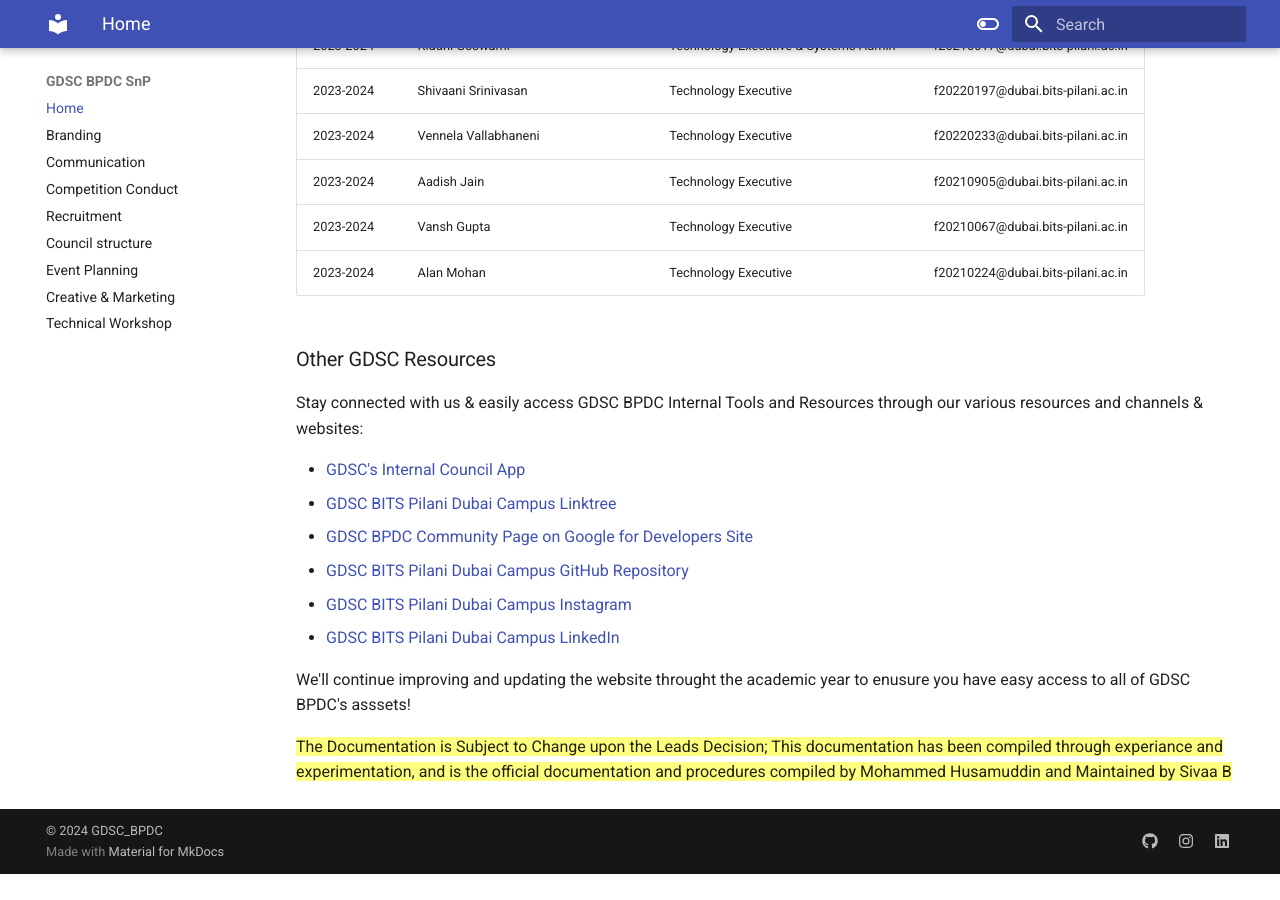
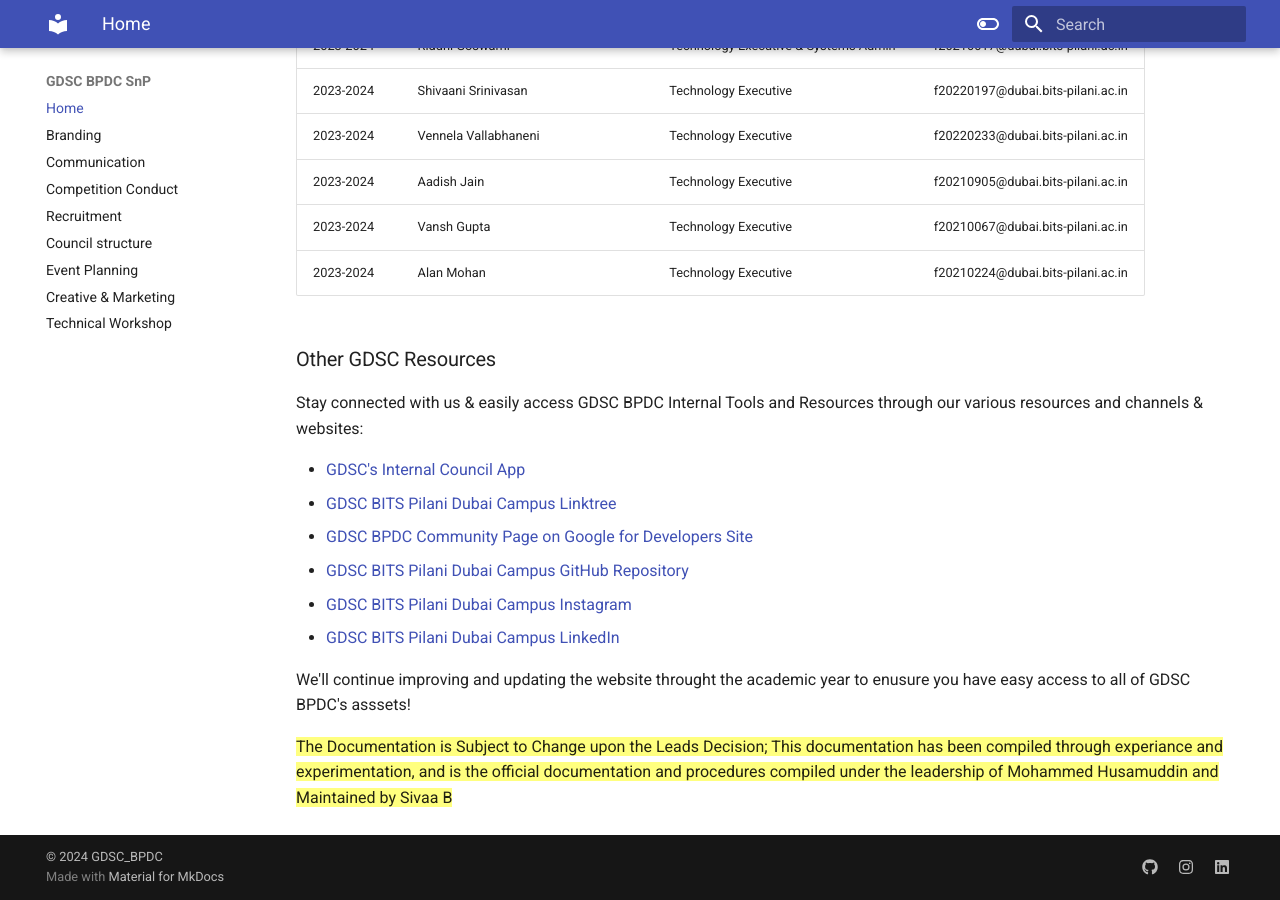
Before and after one commit to gdscbpdc/GDSC-SnP, an MkDocs documentation site: the page built from docs/index.md, in a window 1280 px wide and 900 px high, scrolled down 1954 px. Built offline with MkDocs 1.6.1 and Material for MkDocs 9.7.7, drawn with Linux system fonts in a browser that asks for light colours; before the commit the page ends 2828 px from its top, so only the background shows below that.

Commit message:
Update index.md

```diff
--- a/docs/index.md
+++ b/docs/index.md
@@ -68,4 +68,4 @@
 
 We'll continue improving and updating the website throught the academic year to enusure you have easy access to all of GDSC BPDC's asssets!
 
-  ==The Documentation is Subject to Change upon the Leads Decision; This documentation has been compiled through experiance and experimentation, and is the official documentation and procedures compiled by Mohammed Husamuddin and Maintained by Sivaa B==
+  ==The Documentation is Subject to Change upon the Leads Decision; This documentation has been compiled through experiance and experimentation, and is the official documentation and procedures compiled under the leadership of Mohammed Husamuddin and Maintained by Sivaa B==
```
